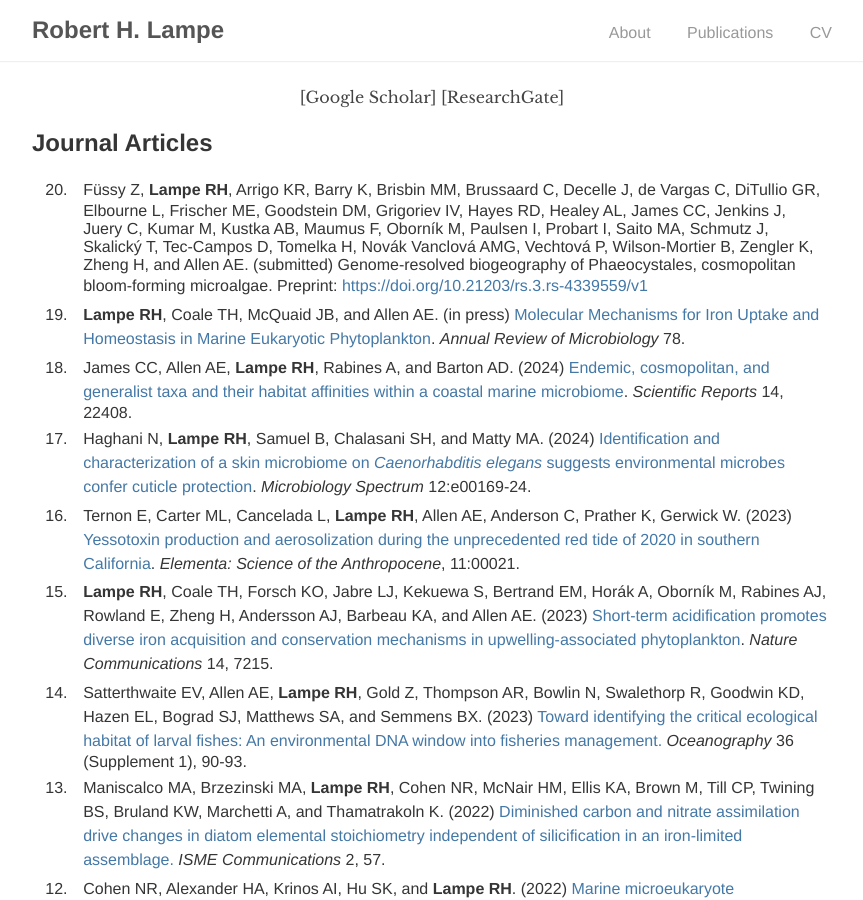
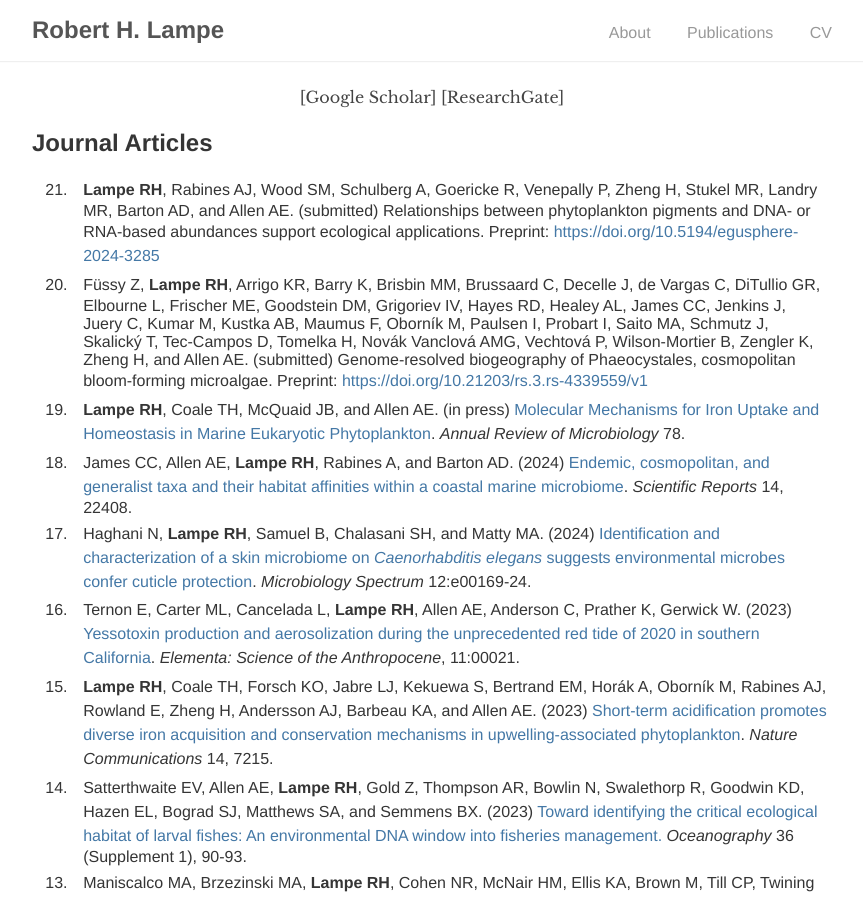
Before and after one commit to rhlampe/rhlampe.github.io, a Jekyll site: the page built from publications/index.html, in a window 1280 px wide and 900 px high. Shown: the whole window, without its empty margins (208-1071 px from the left). Built offline with Jekyll 4.4.1, drawn with Linux system fonts in a browser that asks for light colours.

Commit message:
Update pubs

```diff
--- a/publications/index.html
+++ b/publications/index.html
@@ -11,6 +11,7 @@ title: Publications
 
 <div id="publications" class="publications">
 <ol reversed>
+	<li><b>Lampe RH</b>, Rabines AJ, Wood SM, Schulberg A, Goericke R, Venepally P, Zheng H, Stukel MR, Landry MR, Barton AD, and Allen AE. (submitted) Relationships between phytoplankton pigments and DNA- or RNA-based abundances support ecological applications. Preprint: <a href="https://doi.org/10.5194/egusphere-2024-3285">https://doi.org/10.5194/egusphere-2024-3285</a></li>
   <li>F&#252;ssy Z, <b>Lampe RH</b>, Arrigo KR, Barry K, Brisbin MM, Brussaard C, Decelle J, de Vargas C, DiTullio GR, Elbourne L, Frischer ME, Goodstein DM, Grigoriev IV, Hayes RD, Healey AL, James CC, Jenkins J, Juery C, Kumar M, Kustka AB, Maumus F, Oborn&iacute;k M, Paulsen I, Probart I, Saito MA, Schmutz J, Skalick&#253; T, Tec-Campos D, Tomelka H, Nov&#225;k Vanclov&#225; AMG, Vechtov&#225; P, Wilson-Mortier B, Zengler K, Zheng H, and Allen AE. (submitted) Genome-resolved biogeography of Phaeocystales, cosmopolitan bloom-forming microalgae. Preprint: <a href="https://doi.org/10.21203/rs.3.rs-4339559/v1">https://doi.org/10.21203/rs.3.rs-4339559/v1</a></li>
   <li><b>Lampe RH</b>, Coale TH, McQuaid JB, and Allen AE. (in press) <a href="https://doi.org/10.1146/annurev-micro-041222-023252">Molecular Mechanisms for Iron Uptake and Homeostasis in Marine Eukaryotic Phytoplankton</a>. <i>Annual Review of Microbiology</i> 78.</li>
   <li>James CC, Allen AE, <b>Lampe RH</b>, Rabines A, and Barton AD. (2024) <a href="https://doi.org/10.1038/s41598-024-69991-3">Endemic, cosmopolitan, and generalist taxa and their habitat affinities within a coastal marine microbiome</a>. <i>Scientific Reports</i> 14, 22408.</li>
```
